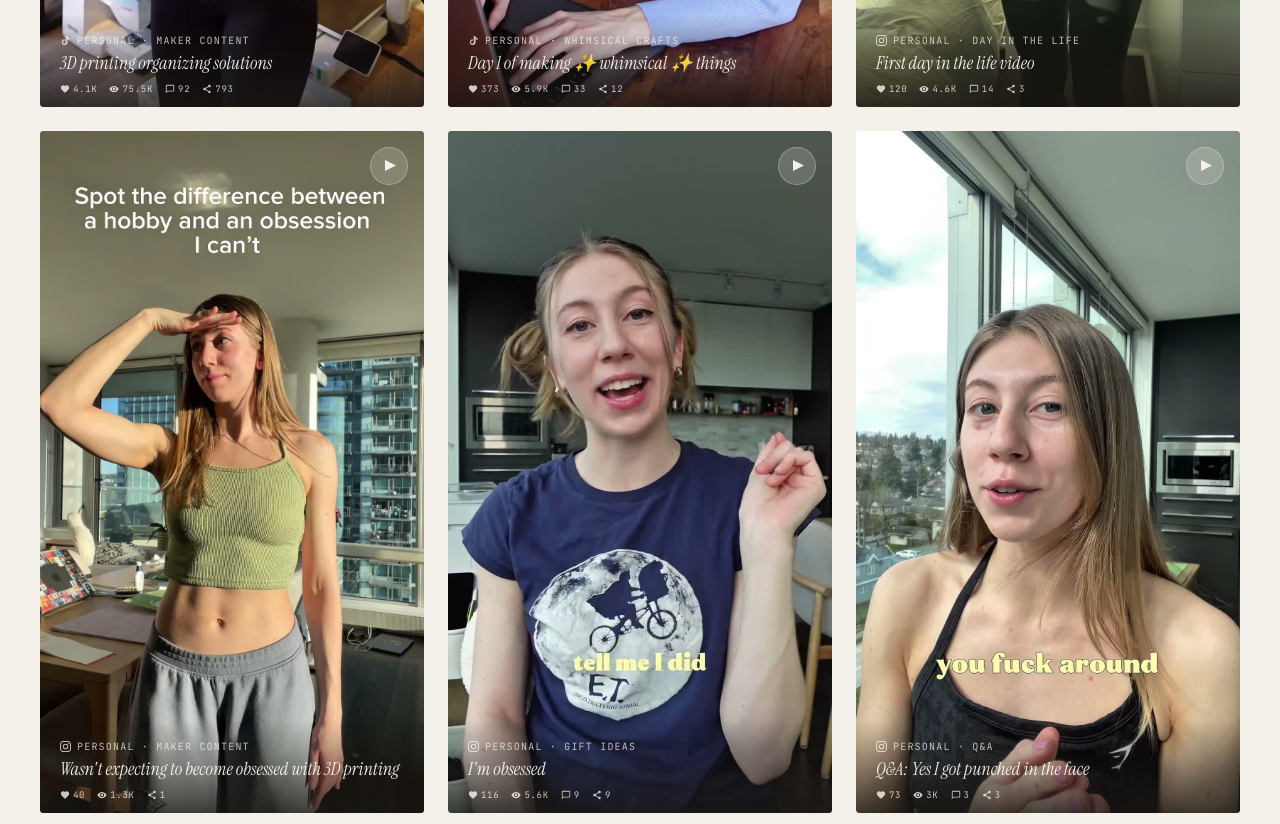
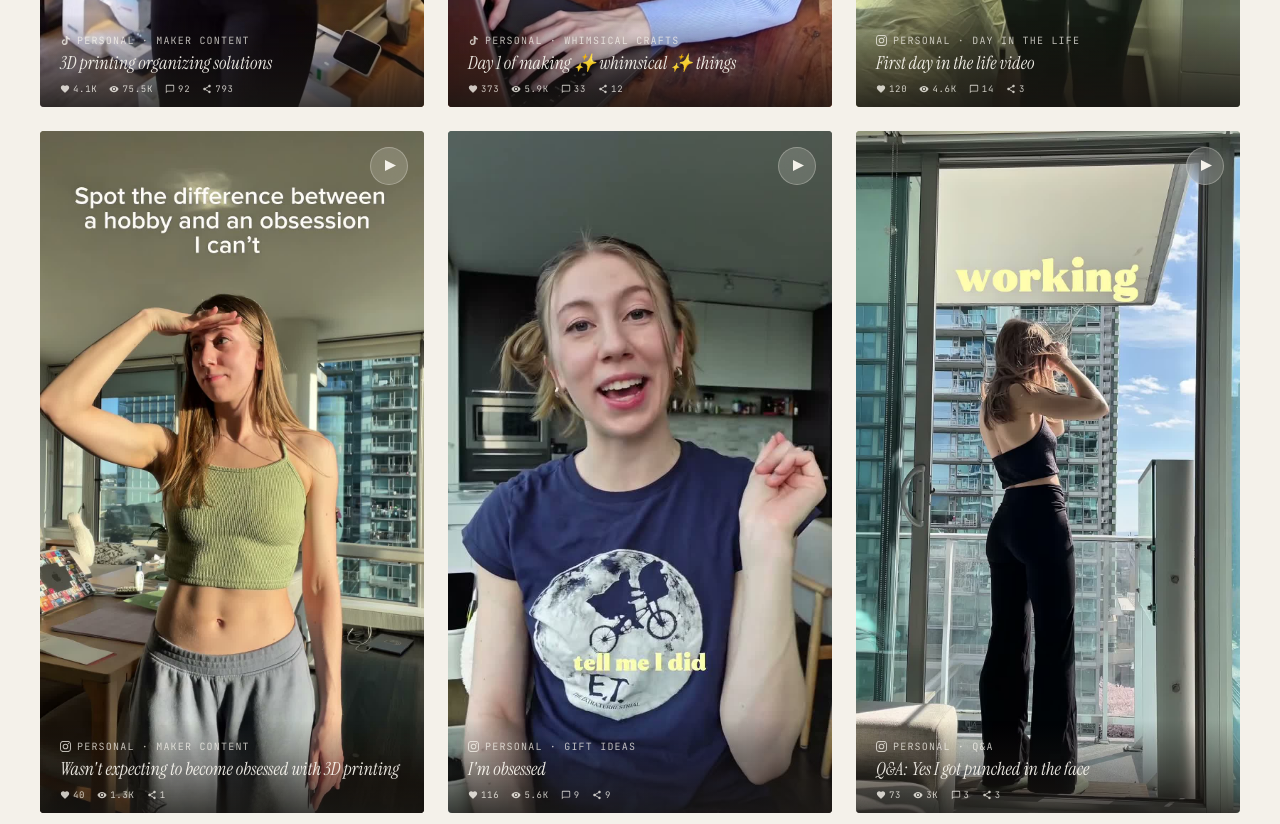
Before and after one commit to its-emily-edits/its-emily-edits.github.io, a plain HTML site: page index.html in a window 1280 px wide. Shown: the part 2480-3304 px from the top of the page. Drawn offline with Linux system fonts and the light colour scheme.

Commit message:
thumbnail

```diff
--- a/index.html
+++ b/index.html
@@ -86,7 +86,6 @@
   @media (max-width: 720px) {
     nav { padding: 18px 24px; }
     .nav-links { gap: 18px; }
-    .nav-links a:nth-child(2) { display: none; }
   }
 
   section { position: relative; z-index: 2; padding: 0 40px; }
@@ -882,12 +881,12 @@
             <button class="work-card"
                     data-platform="instagram"
                     data-video="videos/personal-video-8.mp4"
-                    data-thumb="videos/personal-video-8-thumb.jpg"
+                    data-thumb="videos/personal-video-8-thumb-new.jpg"
                     data-likes="73"
                     data-views="3K"
                     data-comments="3"
                     data-shares="3">
-              <img src="videos/personal-video-8-thumb.jpg" class="thumb" alt="">
+              <img src="videos/personal-video-8-thumb-new.jpg" class="thumb" alt="">
               <div class="play-btn"><svg width="11" height="11" viewBox="0 0 10 10"><path d="M0 0L10 5L0 10Z"/></svg></div>
               <div class="work-info">
                 <div class="work-brand">
```
Also changed, not shown: videos/personal-video-8-thumb-new.jpg (added).
